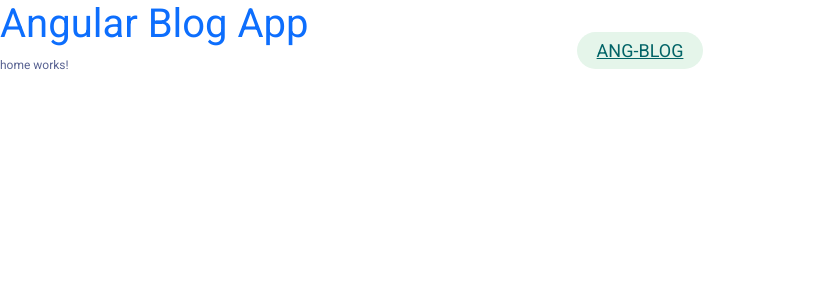
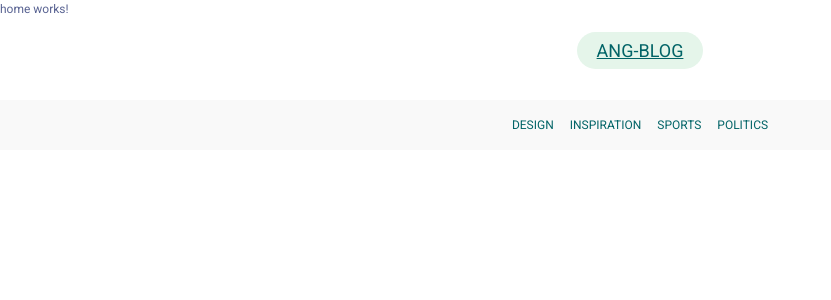
Before and after one commit to vono04/ang-blog-app, an Angular app: page / in a window 1280 px wide. Shown: the top 300 px of the page, without its empty margins (0-831 px from the left). Built offline with nearby package versions, Linux system fonts and the light colour scheme.

Commit message:
Design Navbar

```diff
--- a/src/app/app.component.html
+++ b/src/app/app.component.html
@@ -1,5 +1,5 @@
 <app-header></app-header>
 
-<h1 class="text-primary">Angular Blog App</h1>
+<app-category-navbar></app-category-navbar>
 
 <router-outlet></router-outlet>
--- a/src/app/layouts/category-navbar/category-navbar.component.css
+++ b/src/app/layouts/category-navbar/category-navbar.component.css
@@ -0,0 +1,10 @@
+nav {
+    margin-top: 100px;
+    height: 50px;
+    background-color: var(--navbar-footer-color);
+}
+
+.nav-link {
+    text-transform: uppercase;
+    color: var(--primary-color);
+}
--- a/src/app/layouts/category-navbar/category-navbar.component.html
+++ b/src/app/layouts/category-navbar/category-navbar.component.html
@@ -1 +1,14 @@
-<p>category-navbar works!</p>
+<nav class="navbar navbar-expand-lg fixed-top">
+
+    <div class="container">
+        <div class="collapse navbar-collapse justify-content-center">
+            <ul class="navbar-nav">
+                <li class="navbar-item ml-3"><a href="" class="nav-link"> Design </a></li>
+                <li class="navbar-item ml-3"><a href="" class="nav-link"> Inspiration </a></li>
+                <li class="navbar-item ml-3"><a href="" class="nav-link"> Sports </a></li>
+                <li class="navbar-item ml-3"><a href="" class="nav-link"> Politics </a></li>
+            </ul>
+        </div>
+    </div>
+
+</nav>
```
